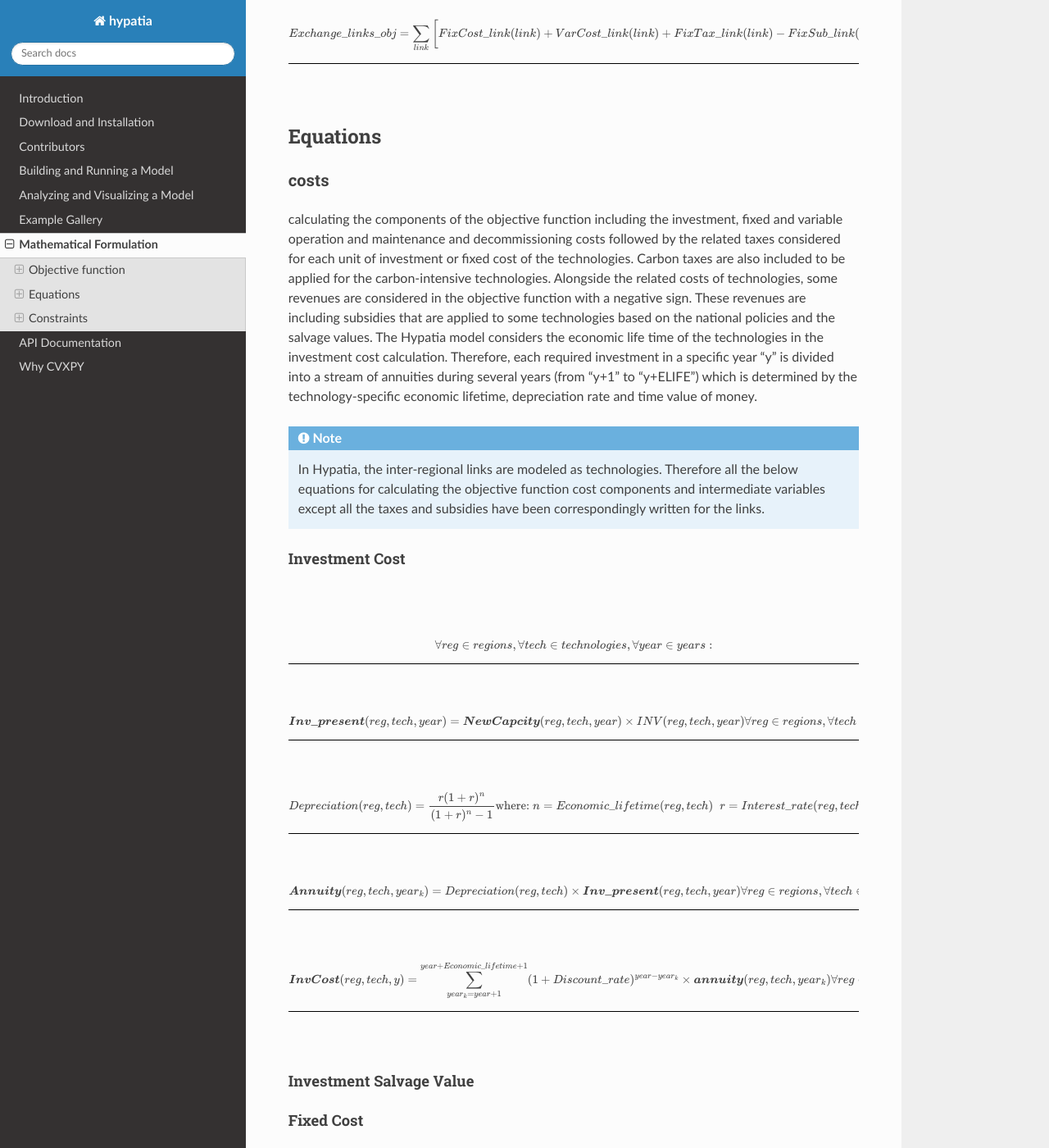
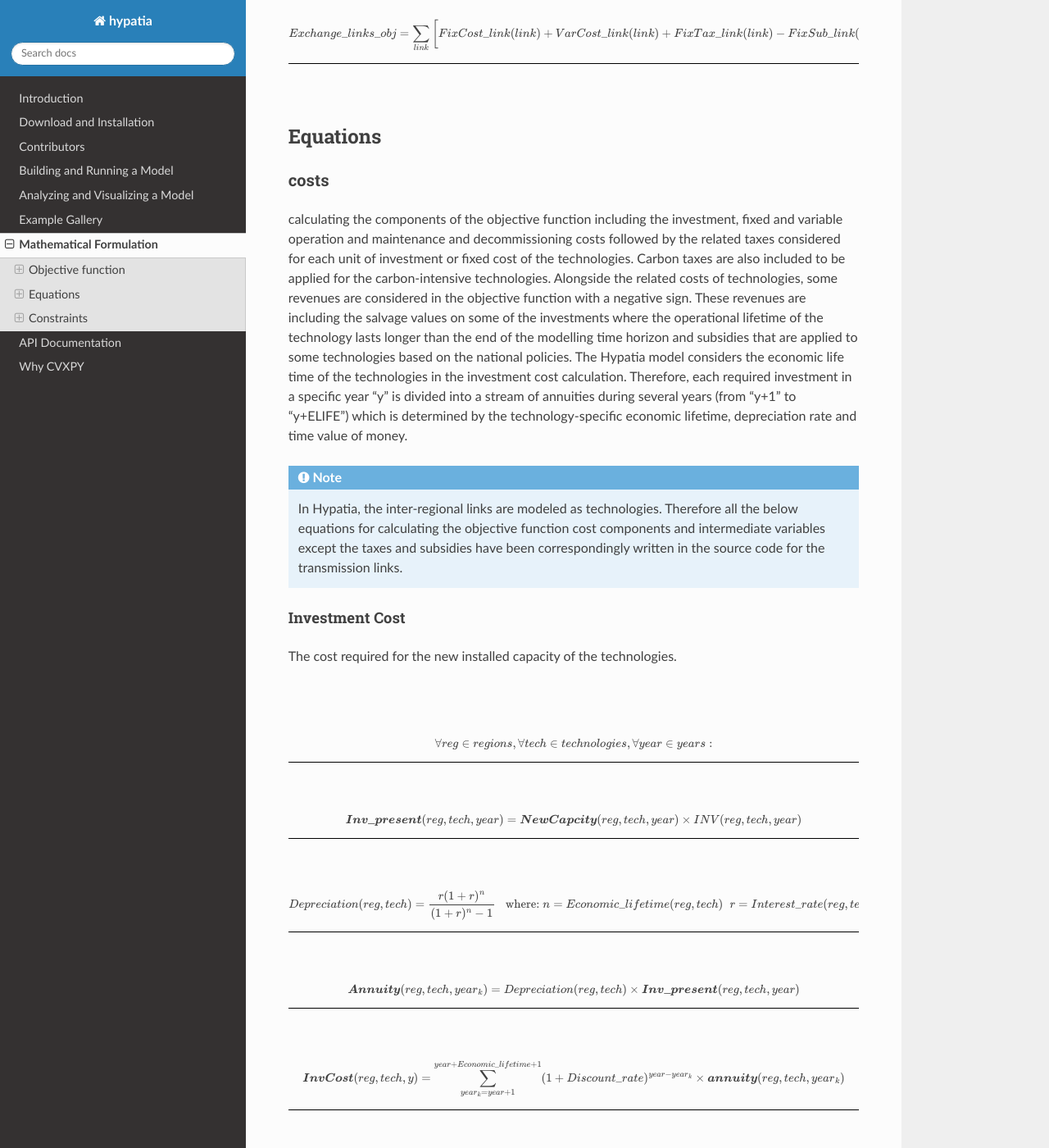
Before and after one commit to Hypatia-Energy-Modelling-Framework/Hypatia, a Sphinx documentation site: the page built from doc/source/formulation.rst, in a window 1280 px wide and 1400 px high, scrolled down 1412 px. Shown: the whole window at 82% size. Built offline with Sphinx 7.4.7 and the Read the Docs theme 2.0.0, drawn with Linux system fonts in a browser that asks for light colours; some of the changed text lies outside the part shown.

Commit message:
doc modified

```diff
--- a/doc/source/formulation.rst
+++ b/doc/source/formulation.rst
@@ -6,8 +6,8 @@
 
 Objective function
 ===================
-The objective function equation of the planning mode is the sum of all the regional
-and cross-border transmission link costs discounted to the reference year.
+The objective function equation of the planning mode is the sum of all the regional costs
+in addition to the inter-regional tranmission link costs discounted to the reference year.
 While, in the operational mode, the objective function is just the sum of the
 fixed and variable costs with their related taxes within the modeled year.
 
@@ -102,7 +102,7 @@
          \bigg[FixCost(reg,tech)+
          VarCost(reg,tech)+FixTax(reg,tech)-
          FixSub(reg,tech)+CO2Cost(reg,tech)\bigg]
-         \forall reg \in regions , \forall tech \in technologies
+         \;\;\; \forall reg \in regions , \forall tech \in technologies
       \end{eqnarray}
 
 :raw-html:`<br />`
@@ -120,7 +120,7 @@
          Exchange\_{links}\_{obj} = \sum_{link}
          \bigg[FixCost\_{link}(link)+VarCost\_{link}(link)+
          FixTax\_{link}(link)-FixSub\_{link}(link)\bigg]
-         \forall link \in links
+         \;\;\; \forall link \in links
       \end{eqnarray}
 
 :raw-html:`<br />`
@@ -138,8 +138,9 @@
 of the technologies. Carbon taxes are also included to be applied for the
 carbon-intensive technologies. Alongside the related costs of technologies,
 some revenues are considered in the objective function with a negative sign.
-These revenues are including subsidies that are applied to some technologies
-based on the national policies and the salvage values.
+These revenues are including the salvage values on some of the investments where the operational
+lifetime of the technology lasts longer than the end of the modelling time horizon
+and subsidies that are applied to some technologies based on the national policies.
 The Hypatia model considers the economic life time of the technologies in the
 investment cost calculation. Therefore, each required investment in a specific
 year “y” is divided into a stream of annuities during several years
@@ -150,11 +151,14 @@
 
    In Hypatia, the inter-regional links are modeled as technologies. Therefore all the below
    equations for calculating the objective function cost components and intermediate
-   variables except all the taxes and subsidies have been correspondingly written for the links.
+   variables except the taxes and subsidies have been correspondingly written in the source code
+   for the transmission links.
 
 
 Investment Cost
 ^^^^^^^^^^^^^^^^^^^^^^^^^
+
+The cost required for the new installed capacity of the technologies.
 
 :raw-html:`<br />`
 
@@ -179,8 +183,6 @@
          \boldsymbol{Inv\_{present}}(reg,tech,year) =
          \boldsymbol{NewCapcity}(reg,tech,year)
          \times INV(reg,tech,year)
-         \forall reg \in regions , \forall tech \in technologies ,
-         \forall year \in years
       \end{eqnarray}
 
 :raw-html:`<br />`
@@ -192,7 +194,7 @@
 
       \begin{eqnarray}
          Depreciation(reg,tech) = \frac{r(1+r)^n}{(1+r)^n-1}
-         \text{where:} \; n = Economic\_{lifetime}(reg,tech) \;\;
+         \;\;\; \text{where:} \; n = Economic\_{lifetime}(reg,tech) \;\;
          r = Interest\_{rate}(reg,tech)
       \end{eqnarray}
 
@@ -207,8 +209,6 @@
          \boldsymbol{Annuity}(reg,tech,year_k) =
          Depreciation(reg,tech) \times
          \boldsymbol{Inv\_{present}}(reg,tech,year)
-         \forall reg \in regions , \forall tech \in technologies ,
-         \forall year \in years
       \end{eqnarray}
 
 :raw-html:`<br />`
@@ -221,7 +221,7 @@
       \begin{eqnarray}
          \boldsymbol{InvCost}(reg,tech,y) =
          \sum_{year_k=year+1}^{year+Economic\_{lifetime}+1}
-         (1+Discount\_{rate})^{year-year_k} \times \boldsymbol{annuity}(reg,tech,year_k)	\forall reg \in regions , \forall tech \in technologies , \forall year \in years
+         (1+Discount\_{rate})^{year-year_k} \times \boldsymbol{annuity}(reg,tech,year_k)
       \end{eqnarray}
 
 :raw-html:`<br />`
@@ -230,8 +230,14 @@
 Investment Salvage Value
 ^^^^^^^^^^^^^^^^^^^^^^^^^
 
+The revenues calculated at the end of the time horizon for the unused period of the investments whose technical liftime exceeds
+the modelling horizon.
+
 Fixed Cost
 ^^^^^^^^^^^^
+
+The fixed annual operation and maintenance cost based on the total installed capacity of each technology.
+:raw-html:`<br />`
 
 .. container:: scrolling-wrapper
 
@@ -241,7 +247,7 @@
       \begin{eqnarray}
          \boldsymbol{FixCost}(reg,tech,year) =
          \boldsymbol{TotalCapacity}(reg,tech,year)
-         \times F\_{OM}(reg,tech,year)	\forall reg \in regions ,
+         \times F\_{OM}(reg,tech,year)	\;\;\; \forall reg \in regions ,
          \forall tech \in technologies , \forall year \in years
       \end{eqnarray}
 
@@ -250,6 +256,9 @@
 
 Taxes & Subsidies
 ^^^^^^^^^^^^^^^^^^
+
+Taxes and incentives calculated based on the total investment and fixed cost of each technology.
+:raw-html:`<br />`
 
 .. container:: scrolling-wrapper
 
@@ -303,6 +312,9 @@
 Decommissioning Cost
 ^^^^^^^^^^^^^^^^^^^^^
 
+Cost of dismantling the new capacities installed in the vintage years of the modelling horizon.
+:raw-html:`<br />`
+
 .. container:: scrolling-wrapper
 
    .. math::
@@ -312,7 +324,7 @@
          \boldsymbol{DecomCost}(reg,tech,year) =
          \boldsymbol{DecomCap}(reg,tech,year)
          \times Decom\_{cost}(reg,tech,year)
-         \forall reg \in regions , \forall tech \in technologies ,
+         \;\;\; \forall reg \in regions , \forall tech \in technologies ,
          \forall year \in years
       \end{eqnarray}
 
@@ -321,6 +333,8 @@
 
 Variable Cost
 ^^^^^^^^^^^^^^^^^^^^^
+Annual variable operation and maintenance costs including the cost of consumed fuels.
+:raw-html:`<br />`
 
 .. container:: scrolling-wrapper
 
@@ -330,7 +344,7 @@
       \begin{eqnarray}
          \boldsymbol{VarCost}(reg,tech,year) =
          \boldsymbol{Production\_{annual}}(reg,tech,year)
-         \times V\_{OM}(reg,tech,year)	\forall reg \in regions ,
+         \times V\_{OM}(reg,tech,year)	\;\;\; \forall reg \in regions ,
          \forall tech \in technologies , \forall year \in years
       \end{eqnarray}
 
@@ -339,6 +353,9 @@
 
 Carbon Tax
 ^^^^^^^^^^^^^^^^^^^^^
+
+The taxed dedicated to the amount of CO2 emitted by each technology.
+:raw-html:`<br />`
 
 .. container:: scrolling-wrapper
 
@@ -349,7 +366,7 @@
          \boldsymbol{CO2Cost}(reg,tech,year) =
          \boldsymbol{Production\_{annual}}(reg,tech,year)
          \times Specific\_{emission}(reg,tech,year)
-         \times Carbon\_{tax}(reg,tech,year)	\forall reg
+         \times Carbon\_{tax}(reg,tech,year)	\;\;\; \forall reg
          \in regions , \forall tech \in technologies ,
          \forall year \in years
       \end{eqnarray}
@@ -370,10 +387,10 @@
 
       \begin{eqnarray}
          \boldsymbol{Accumulated\_{NewCapacity}}(reg,tech,year) =
-         \sum_{vintage_year} \boldsymbol{NewCapacity}(reg,tech,vintage_year)
-         \forall reg \in regions , \forall tech \in technologies ,
+         \sum_{vintage\_{year}} \boldsymbol{NewCapacity}(reg,tech,vintage\_{year})
+          \;\;\; \forall reg \in regions , \forall tech \in technologies ,
          \forall year \in years
-         if \; year - vintage\_{year} \leq Tech\_{lifetime}(reg,tech)
+         \;\;\; if \; year - vintage\_{year} \leq Tech\_{lifetime}(reg,tech)
       \end{eqnarray}
 
 :raw-html:`<br />`
@@ -390,7 +407,7 @@
       \begin{eqnarray}
          \boldsymbol{TotalCapacity}(reg,tech,year) =
          \boldsymbol{Accumulated\_{NewCapacity}}(reg,tech,year) +
-         Residual\_{capacity}(reg,tech,year)	\forall reg \in regions ,
+         Residual\_{capacity}(reg,tech,year)	\;\;\; \forall reg \in regions ,
          \forall tech \in technologies , \forall year \in years
       \end{eqnarray}
 
@@ -410,9 +427,9 @@
 
       \begin{eqnarray}
          \boldsymbol{DecomCapacity}(reg,tech,y) =
-         \sum_{vintage_year} \boldsymbol{NewCapacity}(reg,tech,vintage_year)
-         \forall reg \in regions , \forall tech \in technologies ,
-         \forall year \in years	if \; year - vintage\_{year}
+         \sum_{vintage\_{year}} \boldsymbol{NewCapacity}(reg,tech,vintage\_{year})
+         \;\;\; \forall reg \in regions , \forall tech \in technologies ,
+         \forall year \in years	\;\;\; if \; year - vintage\_{year}
          \geq Tech\_{lifetime}(reg,tech)
       \end{eqnarray}
 
@@ -421,6 +438,9 @@
 
 Emission
 ----------
+Calculates the annual CO2 emission based on the annual production of each technology
+and the exogenous specific emission given by the user per unit of output activity.
+:raw-html:`<br />`
 
 .. container:: scrolling-wrapper
 
@@ -431,7 +451,7 @@
          \boldsymbol{CO2\_{equivalent}}(reg,tech,year) =
          \boldsymbol{Production\_{annual}}(reg,tech,year)
          \times Specific\_{emission}(reg,tech,year)
-         \forall reg \in regions , \forall tech \in technologies ,
+         \;\;\; \forall reg \in regions , \forall tech \in technologies ,
          \forall year \in years
       \end{eqnarray}
 
@@ -480,9 +500,10 @@
 
 .. note::
 
-   All the technologies within Hypatia have one input carrier or one output
-   carrier except for the conversion plus techs where the production and use of
-   each carrier must be calculated from the following eaquation:
+   All the technologies within Hypatia have one input carrier or/and one output
+   carrier except for the conversion-plus technologies whose the production and use of
+   each input and output carrier must be calculated from the following equations based on
+   the given input and output carrier ratios given by the user:
 
 :raw-html:`<br />`
 
@@ -518,7 +539,6 @@
 
 Ensures that the amounts of imports and exports among any pair of
 regions are completely balanced.
-
 :raw-html:`<br />`
 
 .. container:: scrolling-wrapper
@@ -529,7 +549,7 @@
       \begin{eqnarray}
          \boldsymbol{Imports}(reg,carr,REG,year,ts) =
          \boldsymbol{Exports}(REG,carr,reg,year,ts)
-         \forall reg \& REG \in regions ,
+         \;\;\; \forall reg \& REG \in regions ,
          \forall carr \in carriers ,
          \forall year \in years ,
          \forall ts \in timesteps
@@ -542,8 +562,7 @@
 -----------------------------------
 
 Ensures that the production of each technology does not exceed its
-available activity based technology capacity factor and resource capacity factor.
-
+available activity based both the technology capacity factor and resource capacity factor.
 :raw-html:`<br />`
 
 .. container:: scrolling-wrapper
@@ -556,7 +575,7 @@
          \leq \boldsymbol{TotalCapacity}(reg,tech,year)
          \times Resource\_{capacity}\_{factor}(reg,tech,year,ts)
          \times Annual\_{production}\_{per}\_{unitcapacity}(reg,tech)
-         \times Timeslice\_{fraction}(ts)	\forall reg \in regions ,
+         \times Timeslice\_{fraction}(ts)	\;\;\; \forall reg \in regions ,
          \forall carr \in carriers , \forall tech \in technologies,
          \forall year \in years , \forall ts \in timesteps
       \end{eqnarray}
@@ -575,7 +594,7 @@
          \times Resource\_{capacity}\_{factor}(reg,tech,year,ts)
          \times Annual\_{production}\_{per}\_{unitcapacity}(reg,tech)
          \times Timeslice\_{fraction}(ts)\bigg]	\forall reg \in regions ,
-         \forall carr \in carriers , \forall tech \in technologies,
+         \;\;\; \forall carr \in carriers , \forall tech \in technologies,
          \forall year \in years , \forall ts \in timesteps
       \end{eqnarray}
 
@@ -588,8 +607,7 @@
 Maximum & Minimum Regional Total Capacity
 ^^^^^^^^^^^^^^^^^^^^^^^^^^^^^^^^^^^^^^^^^^^
 Maximum and minimum allowed annual total installed capacity for each
-technology in each region.
-
+technology in each region based on the defined scenario.
 :raw-html:`<br />`
 
 .. container:: scrolling-wrapper
@@ -632,8 +650,8 @@
 
 Maximum & Minimum Regional New Capacity
 ^^^^^^^^^^^^^^^^^^^^^^^^^^^^^^^^^^^^^^^^^^^
-Maximum and minimum allowed annual new installed capacity for each technology in each region.
-
+Maximum and minimum allowed annual new installed capacity for each technology in each region
+based on the defined scenario.
 :raw-html:`<br />`
 
 .. container:: scrolling-wrapper
@@ -672,8 +690,8 @@
 
 Maximum & Minimum Overall Total Capacity
 ^^^^^^^^^^^^^^^^^^^^^^^^^^^^^^^^^^^^^^^^^^^
-Maximum and minimum allowed annual aggregated total installed capacity for each technology over all the regions.
-
+Maximum and minimum allowed annual aggregated total installed capacity for each technology over all the regions
+based on the defined scenario.
 :raw-html:`<br />`
 
 .. container:: scrolling-wrapper
@@ -713,8 +731,8 @@
 
 Maximum & Minimum Overall New Capacity
 ^^^^^^^^^^^^^^^^^^^^^^^^^^^^^^^^^^^^^^^^^^^
-Maximum and minimum allowed annual aggregated new installed capacity for each technology over all the regions.
-
+Maximum and minimum allowed annual aggregated new installed capacity for each technology over all the regions
+based on the defined scenario.
 :raw-html:`<br />`
 
 .. container:: scrolling-wrapper
@@ -757,8 +775,8 @@
 
 Maximum & Minimum Regional Production
 ^^^^^^^^^^^^^^^^^^^^^^^^^^^^^^^^^^^^^^
-Maximum and minimum allowed production of each technology in each region.
-
+Maximum and minimum allowed production of each technology in each region
+based on the defined scenario.
 :raw-html:`<br />`
 
 .. container:: scrolling-wrapper
@@ -801,8 +819,8 @@
 
 Maximum & Minimum Overall Production
 ^^^^^^^^^^^^^^^^^^^^^^^^^^^^^^^^^^^^^^
-Maximum and minimum aggregated production of each technology over all the regions.
-
+Maximum and minimum aggregated production of each technology over all the regions
+based on the defined scenario.
 :raw-html:`<br />`
 
 .. container:: scrolling-wrapper
@@ -841,6 +859,7 @@
 
 Output to Input Activity Ratio
 ^^^^^^^^^^^^^^^^^^^^^^^^^^^^^^^^^
+Ensures the relationship between the production and consumption of each technology based on the given efficiency (output/input activity ratio)
 :raw-html:`<br />`
 
 .. container:: scrolling-wrapper
@@ -861,8 +880,7 @@
 Regional Emission cap
 ^^^^^^^^^^^^^^^^^^^^^^
 
-Ensures regional maximum allowed annual carbon emissions.
-
+Ensures that the annual amount of CO2 emisstion emitted in each region does not exceed the given maximum allowed annual carbon emissions.
 :raw-html:`<br />`
 
 .. container:: scrolling-wrapper
@@ -871,7 +889,7 @@
       :nowrap:
 
       \begin{eqnarray}
-         \sum_{tech} \boldsymbol{CO2\_{equivalent}}(reg,tech,year) \leq Emission\_{cap}\_{annual}(reg,year) \forall reg \in regions , \forall tech \in technologies, \forall year \in years
+         \sum_{tech} \boldsymbol{CO2\_{equivalent}}(reg,tech,year) \leq Emission\_{cap}\_{annual}(reg,year) \;\;\; \forall reg \in regions , \forall tech \in technologies, \forall year \in years
 
       \end{eqnarray}
 
@@ -881,8 +899,7 @@
 Overall Emission cap
 ^^^^^^^^^^^^^^^^^^^^^^
 
-Ensures global maximum allowed annual carbon emissions over all the regions.
-
+Ensures that the aggregated annual amount of CO2 emitted over all the regions does not exceed the maixmum allowed annual values by the user.
 :raw-html:`<br />`
 
 .. container:: scrolling-wrapper
@@ -891,5 +908,5 @@
       :nowrap:
 
       \begin{eqnarray}
-         \sum_{reg} \sum_{tech} \boldsymbol{CO2\_{equivalent}}(reg,tech,year) \leq Global\_{emission}\_{cap}\_{annual}(year) \forall reg \in regions , \forall tech \in technologies, \forall year \in years:
+         \sum_{reg} \sum_{tech} \boldsymbol{CO2\_{equivalent}}(reg,tech,year) \leq Global\_{emission}\_{cap}\_{annual}(year) \;\;\; \forall reg \in regions , \forall tech \in technologies, \forall year \in years:
       \end{eqnarray}
--- a/doc/source/intro.rst
+++ b/doc/source/intro.rst
@@ -1,7 +1,11 @@
+
+.. image:: https://raw.githubusercontent.com/SESAM-Polimi/MARIO/767d2c0e9e42ae0b6acf7c3a1cc379d7bcd367fa/doc/source/_static/images/polimi.svg
+   :width: 200
+   :align: right
+
 #######################################
 Introduction
 #######################################
-
 What is Hypatia
 =========================================
 Hypatia is an energy system modelling framework written in the objective oriented
```
Also changed, not shown: other parts of doc/source/formulation.rst (+9 -9 lines), doc/source/cvxpy.rst (+19 -15 lines).
